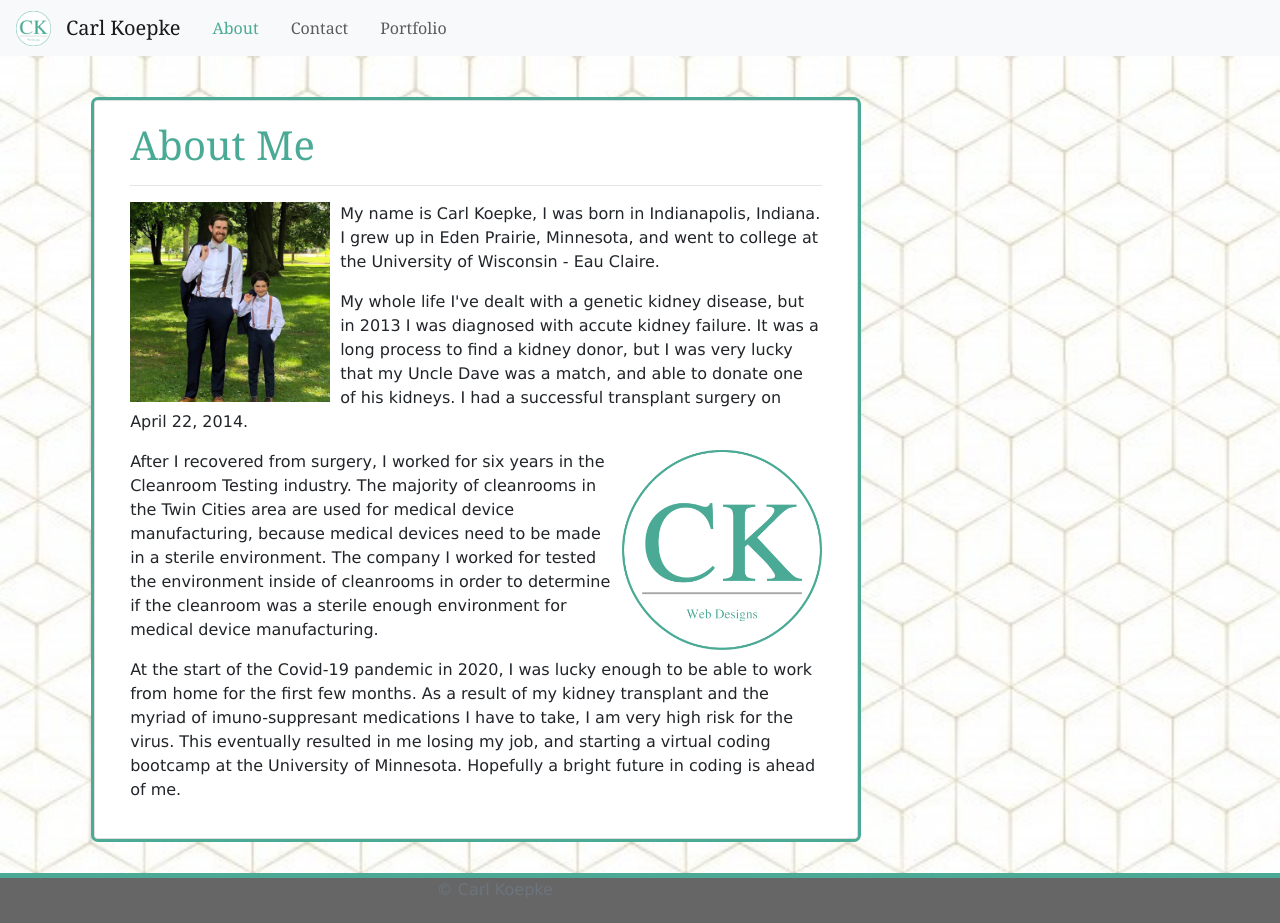
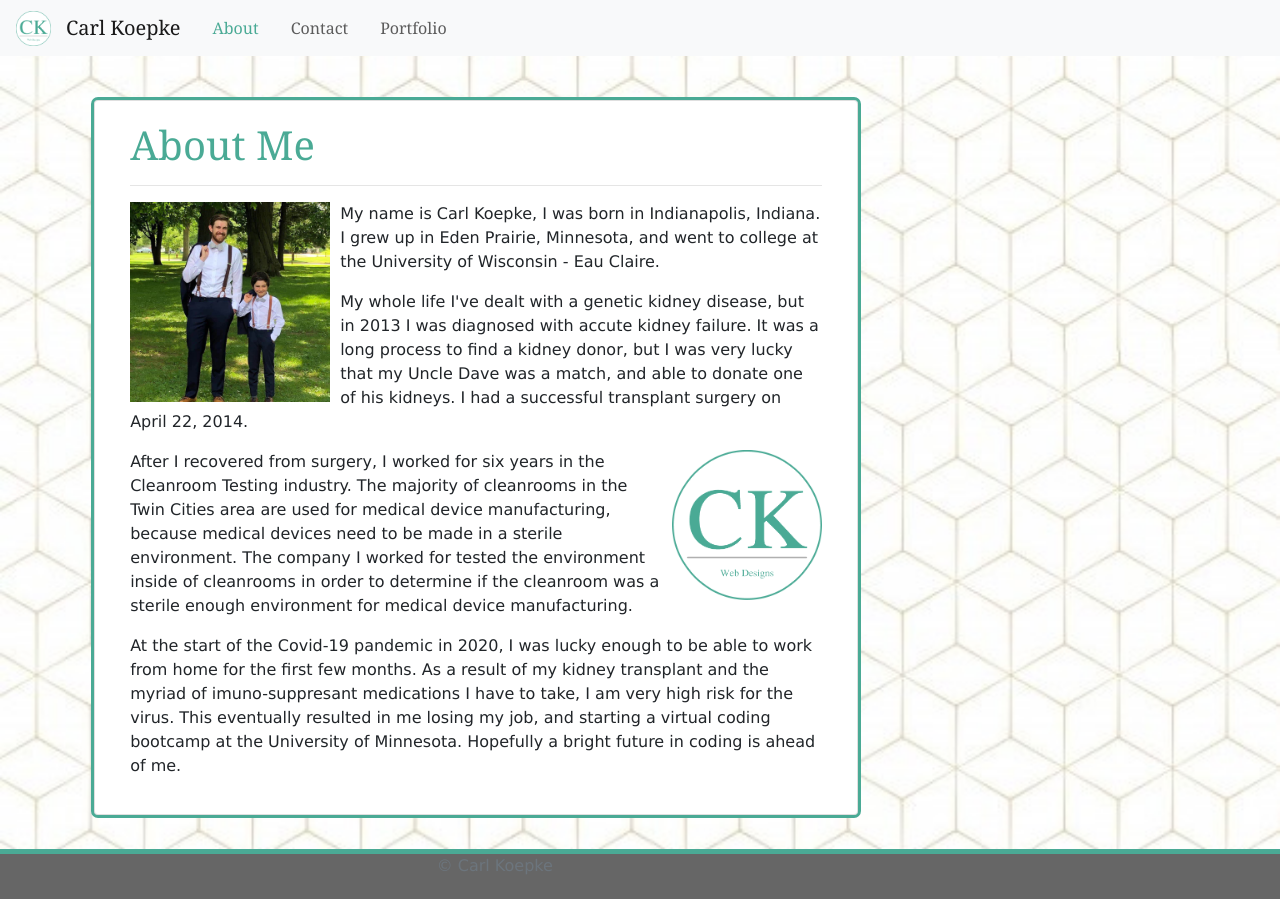
Before and after one commit to Carl-33/Bio-Page-v2, a React (Create React App) app: page / in a window 1280 px wide. After the commit the page ends 899 px from the top, so only its background shows below. Built offline with nearby package versions, Linux system fonts and the light colour scheme.

Commit message:
updated the logo size

```diff
--- a/src/style/about.css
+++ b/src/style/about.css
@@ -11,7 +11,7 @@ h1 {
     margin-right: 10px;
 }
 .about-logo {
-  max-width: 200px;
+  max-width: 150px;
   float: right;
   margin-left: 10px;
 }
```
Also changed, not shown: 1 other file (tests, documents, lock files or other folders).
